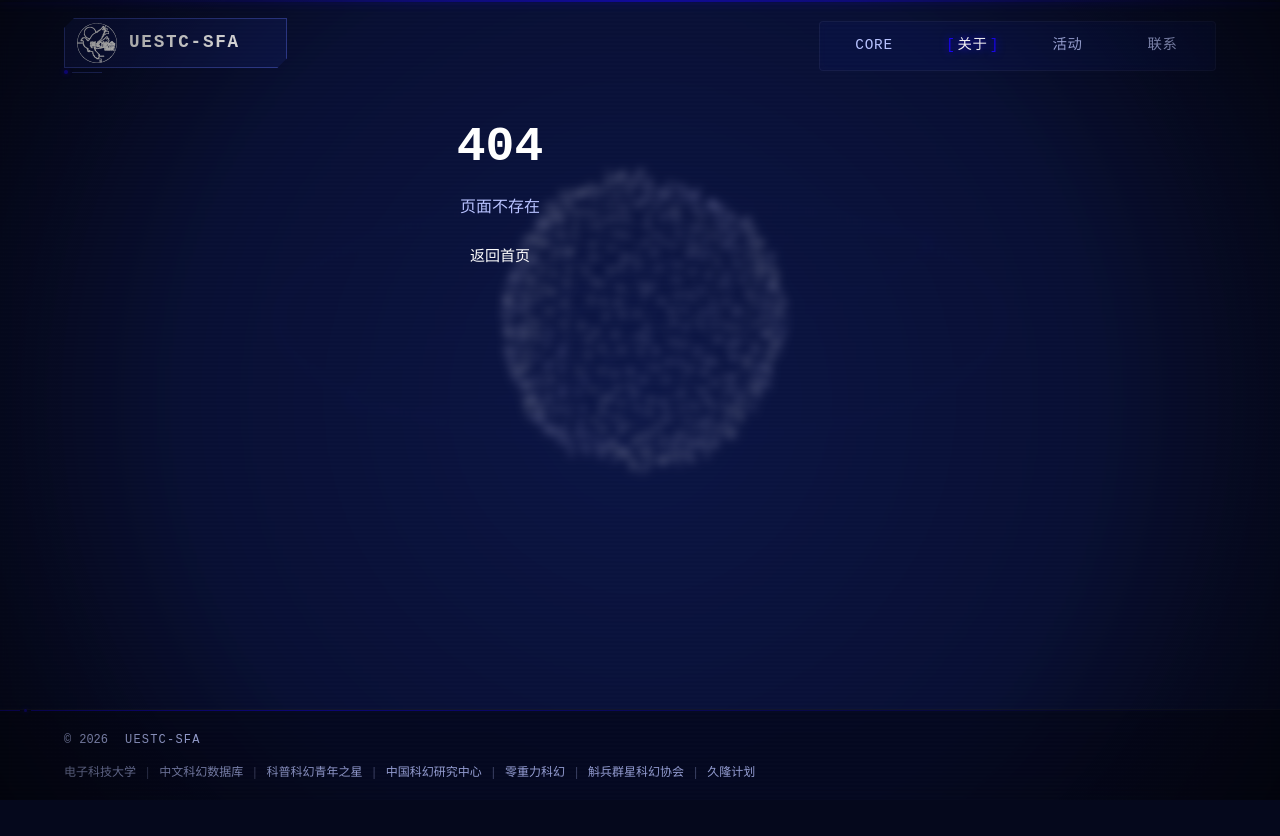
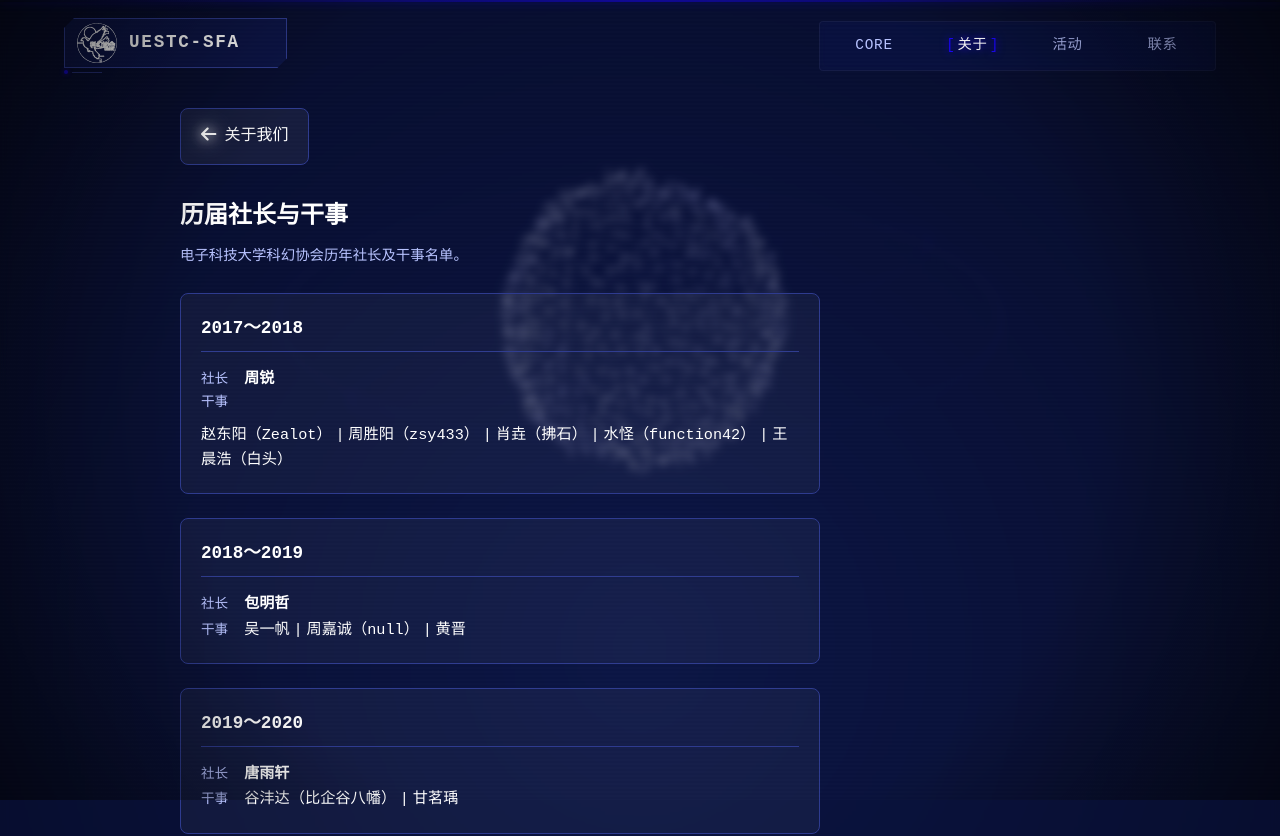
Before and after one commit to novolife/uestcsfa, a Vue app: page /about/history in a window 1280 px wide. Before the commit this address had no page. Shown: the top 836 px of the page. Before the commit the page ends 800 px from the top, so only its background shows below. Built offline with nearby package versions, Linux system fonts and the light colour scheme.

Commit message:
添加社长名单

```diff
--- a/src/main.js
+++ b/src/main.js
@@ -2,12 +2,12 @@ import './assets/main.css'
 
 import { createApp } from 'vue'
 import { library } from '@fortawesome/fontawesome-svg-core'
-import { faBookOpen, faPenFancy, faUsers } from '@fortawesome/free-solid-svg-icons'
+import { faArrowLeft, faBookOpen, faPenFancy, faUsers } from '@fortawesome/free-solid-svg-icons'
 import { FontAwesomeIcon } from '@fortawesome/vue-fontawesome'
 import App from './App.vue'
 import router from './router'
 
-library.add(faBookOpen, faPenFancy, faUsers)
+library.add(faArrowLeft, faBookOpen, faPenFancy, faUsers)
 
 const app = createApp(App)
 app.component('FontAwesomeIcon', FontAwesomeIcon)
--- a/src/router/index.js
+++ b/src/router/index.js
@@ -20,6 +20,12 @@ const router = createRouter({
       name: 'about',
       component: () => import('../views/AboutView.vue'),
       meta: { title: '关于我们' },
+    },
+    {
+      path: '/about/history',
+      name: 'about-history',
+      component: () => import('../views/AboutHistoryView.vue'),
+      meta: { title: '历届社长与干事' },
     },
     {
       path: '/activities',
--- /dev/null
+++ b/src/views/AboutHistoryView.vue
@@ -0,0 +1,194 @@
+<script setup>
+import { RouterLink } from 'vue-router'
+
+const terms = [
+  {
+    year: '2017～2018',
+    chair: '周锐',
+    staff: [
+      { name: '赵东阳', handle: 'Zealot' },
+      { name: '周胜阳', handle: 'zsy433' },
+      { name: '肖垚', handle: '拂石' },
+      { name: '水怪', handle: 'function42' },
+      { name: '王晨浩', handle: '白头' },
+    ],
+  },
+  {
+    year: '2018～2019',
+    chair: '包明哲',
+    staff: [
+      { name: '吴一帆' },
+      { name: '周嘉诚', handle: 'null' },
+      { name: '黄晋' },
+    ],
+  },
+  {
+    year: '2019～2020',
+    chair: '唐雨轩',
+    staff: [
+      { name: '谷沣达', handle: '比企谷八幡' },
+      { name: '甘茗瑀' },
+    ],
+  },
+  {
+    year: '2020～2021',
+    chair: '杨翼铭',
+    staff: [
+      { name: '李嘉豪', handle: 'Fish' },
+    ],
+  },
+  {
+    year: '2021～2022',
+    chair: '李嘉豪',
+    staff: [],
+  },
+]
+
+</script>
+
+<template>
+  <div class="about-history page">
+    <RouterLink to="/about" class="back-card">
+      <FontAwesomeIcon icon="arrow-left" class="back-card-icon" />
+      <span class="back-card-text">关于我们</span>
+    </RouterLink>
+
+    <h1 class="page-title">历届社长与干事</h1>
+    <p class="page-desc">电子科技大学科幻协会历年社长及干事名单。</p>
+
+    <div class="terms-list">
+      <section v-for="t in terms" :key="t.year" class="term-card">
+        <h2 class="term-year">{{ t.year }}</h2>
+        <div class="term-chair">
+          <span class="label">社长</span>
+          <span class="name">{{ t.chair }}</span>
+        </div>
+        <div v-if="t.staff.length" class="term-staff">
+          <span class="label">干事</span>
+          <span class="staff-text">
+            <template v-for="(s, i) in t.staff" :key="i">
+              <span v-if="i" class="staff-sep">|</span>{{ s.handle ? `${s.name}（${s.handle}）` : s.name }}
+            </template>
+          </span>
+        </div>
+        <p v-else class="term-staff empty">干事：—</p>
+      </section>
+    </div>
+  </div>
+</template>
+
+<style scoped>
+.about-history.page {
+  max-width: 640px;
+}
+
+.page-title {
+  font-size: 1.5rem;
+  font-weight: 700;
+  color: var(--color-heading);
+  margin-bottom: 0.5rem;
+}
+
+.page-desc {
+  font-size: 0.9rem;
+  color: var(--color-text-mute);
+  margin-bottom: 1.5rem;
+}
+
+.back-card {
+  display: inline-flex;
+  align-items: center;
+  gap: 0.5rem;
+  margin-bottom: 2rem;
+  padding: 0.9rem 1.25rem;
+  background: rgba(255, 255, 255, 0.06);
+  border: 1px solid var(--color-border);
+  border-radius: 8px;
+  text-decoration: none;
+  color: var(--color-text);
+  font-size: 1rem;
+  font-weight: 500;
+  transition: border-color 0.2s, background 0.2s, box-shadow 0.2s;
+}
+
+.back-card:hover {
+  border-color: var(--color-highlight);
+  background: rgba(25, 5, 250, 0.1);
+  box-shadow: 0 4px 12px rgba(25, 5, 250, 0.2);
+  color: var(--color-heading);
+}
+
+.back-card-icon {
+  font-size: 1.1rem;
+  color: #fff;
+  filter: drop-shadow(0 0 6px rgba(255, 255, 255, 0.9)) drop-shadow(0 0 10px rgba(255, 255, 255, 0.5));
+  /* 箭头中心线对齐文字：箭头偏下，上移约 1/6 行高使与文字中线对齐 */
+  transform: translateY(-0.16em);
+}
+
+.back-card-text {
+  flex: 1;
+}
+
+.terms-list {
+  display: flex;
+  flex-direction: column;
+  gap: 1.5rem;
+}
+
+.term-card {
+  background: rgba(255, 255, 255, 0.04);
+  border: 1px solid var(--color-border);
+  border-radius: 8px;
+  padding: 1.25rem;
+  transition: border-color 0.2s;
+}
+
+.term-card:hover {
+  border-color: var(--color-highlight);
+}
+
+.term-year {
+  font-size: 1.1rem;
+  font-weight: 600;
+  color: var(--color-heading);
+  margin: 0 0 1rem;
+  padding-bottom: 0.5rem;
+  border-bottom: 1px solid var(--color-border);
+}
+
+.term-chair,
+.term-staff {
+  display: flex;
+  flex-wrap: wrap;
+  gap: 0.5rem 1rem;
+  align-items: baseline;
+}
+
+.term-chair .label,
+.term-staff .label {
+  font-size: 0.85rem;
+  color: var(--color-text-mute);
+  flex-shrink: 0;
+}
+
+.term-chair .name {
+  font-weight: 600;
+  color: var(--color-text);
+}
+
+.staff-text {
+  color: var(--color-text);
+  font-size: 0.95rem;
+}
+
+.staff-sep {
+  user-select: none;
+  margin: 0 0.25em;
+}
+
+.term-staff.empty {
+  color: var(--color-text-mute);
+  font-size: 0.9rem;
+}
+</style>
--- a/src/views/AboutView.vue
+++ b/src/views/AboutView.vue
@@ -1,4 +1,5 @@
 <script setup>
+import { RouterLink } from 'vue-router'
 </script>
 
 <template>
@@ -35,6 +36,11 @@
         招新一般在每学年开学季进行。请关注校内社团联合招新（百团大战）及学生社团联合会通知，
         或向已加入协会的同学咨询招新群号。合作与咨询可通过招新通道联系。
       </p>
+
+      <RouterLink to="/about/history" class="history-card">
+        <span class="history-card-title">历届社长与干事</span>
+        <span class="history-card-desc">查看历年社长及干事名单</span>
+      </RouterLink>
     </div>
   </div>
 </template>
@@ -70,6 +76,37 @@
 
 .prose a:hover {
   text-decoration: underline;
+}
+
+.history-card {
+  display: block;
+  margin-top: 2rem;
+  padding: 1.25rem;
+  background: rgba(255, 255, 255, 0.05);
+  border: 1px solid var(--color-border);
+  border-radius: 8px;
+  text-decoration: none;
+  color: inherit;
+  transition: border-color 0.2s, background 0.2s, box-shadow 0.2s;
+}
+
+.history-card:hover {
+  border-color: var(--color-highlight);
+  background: rgba(25, 5, 250, 0.08);
+  box-shadow: 0 4px 12px rgba(25, 5, 250, 0.2);
+}
+
+.history-card-title {
+  display: block;
+  font-size: 1rem;
+  font-weight: 600;
+  color: var(--color-heading);
+  margin-bottom: 0.35rem;
+}
+
+.history-card-desc {
+  font-size: 0.9rem;
+  color: var(--color-text-mute);
 }
 
 .mascot-grid {
```
Also changed, not shown: 1 other file (tests, documents, lock files or other folders).
